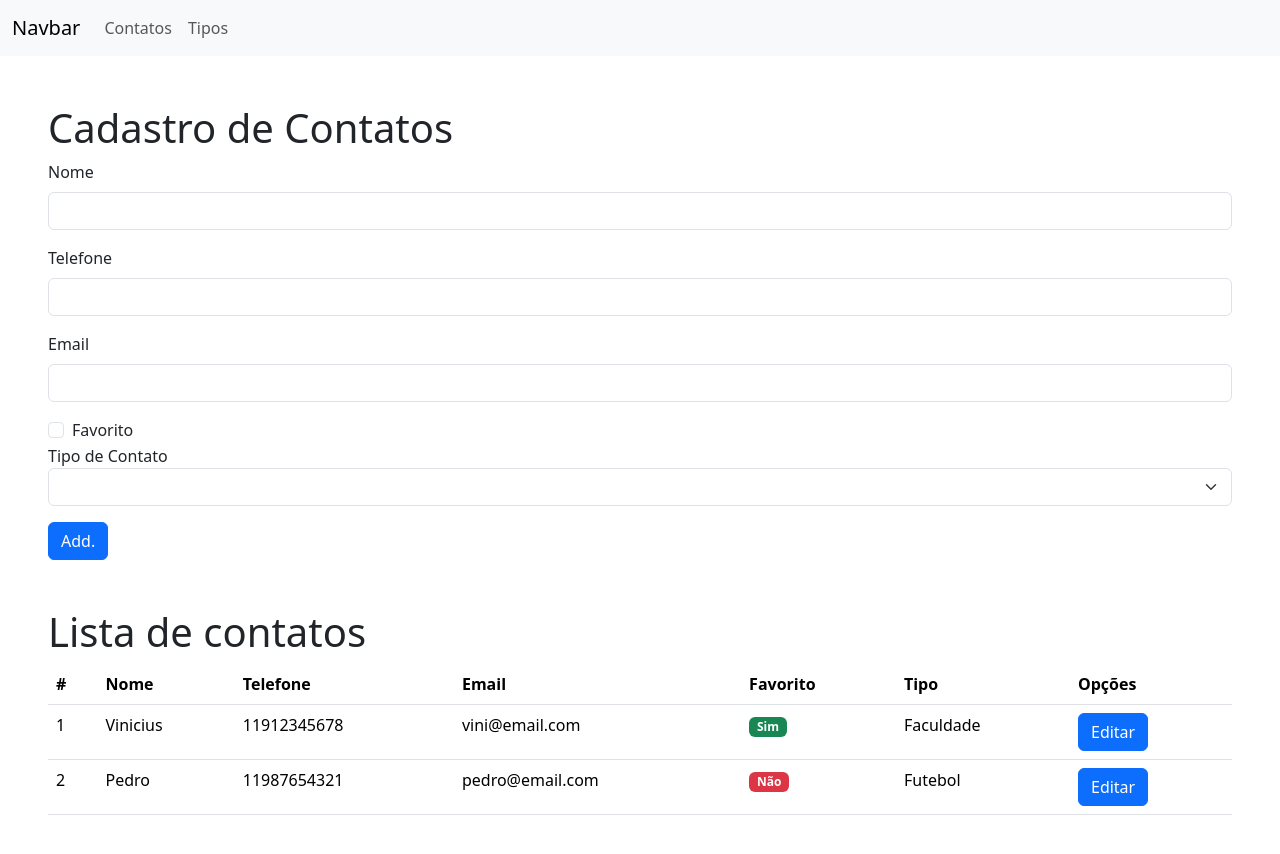
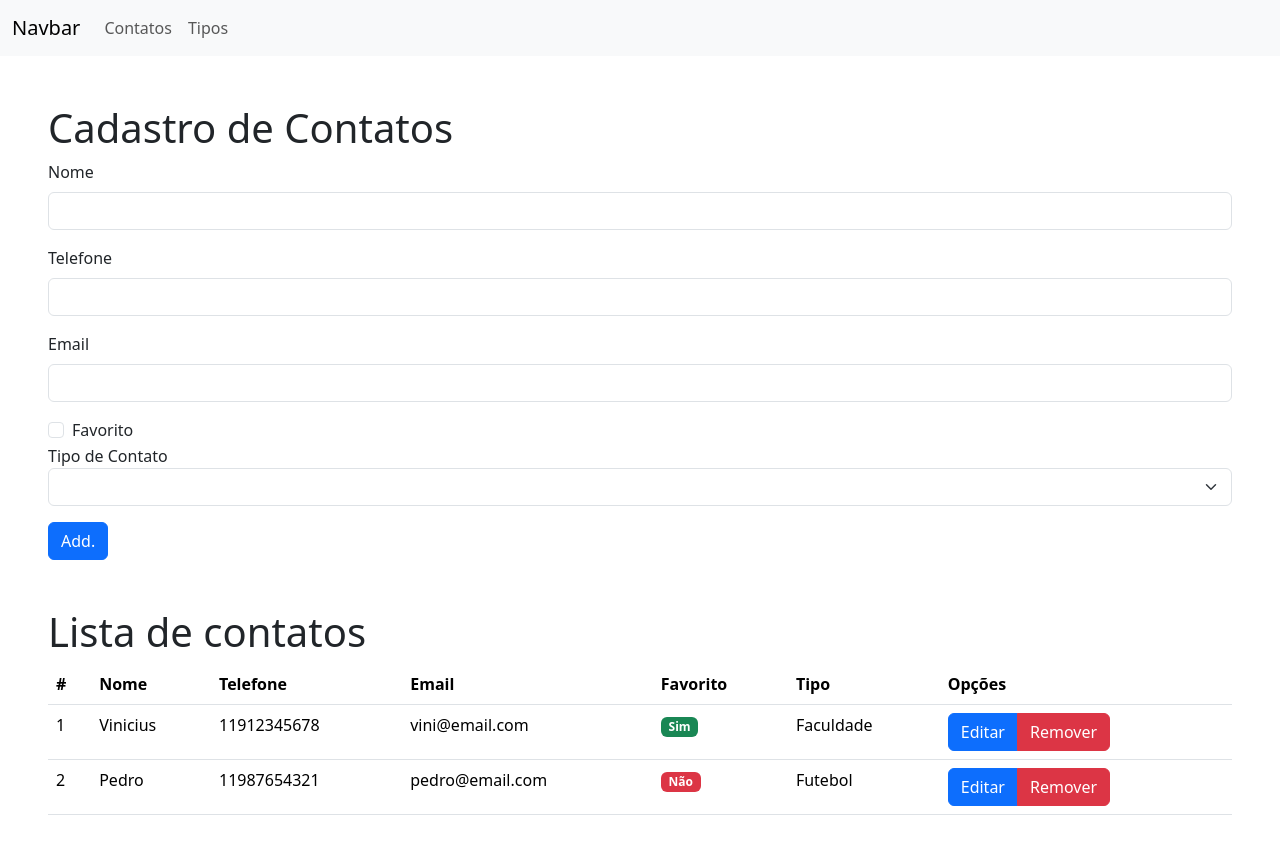
Before and after one commit to vinisvp/Avaliacao-Web-I-2024, an Angular app: page /contacts in a window 1280 px wide. Shown: the top 854 px of the page. Built offline with nearby package versions, Linux system fonts and the light colour scheme; data requests are answered from the project's data file.

Commit message:
Added a remove function for the contacts

```diff
--- a/src/app/features/contacts/contacts.component.html
+++ b/src/app/features/contacts/contacts.component.html
@@ -74,7 +74,12 @@
             </div>
           </td>
           <td>{{getType(contact)?.name}}</td>
-          <td><button type="button" class="btn btn-primary" (click)="edit(contact)">Editar</button></td>
+          <td>
+            <div class="btn-group" role="group">
+              <button type="button" class="btn btn-primary" (click)="edit(contact)">Editar</button>
+              <button type="button" class="btn btn-danger" (click)="remove(contact)">Remover</button>
+            </div>
+          </td>
         </tr>
       </tbody>
     </table>
--- a/src/app/features/contacts/contacts.component.ts
+++ b/src/app/features/contacts/contacts.component.ts
@@ -77,4 +77,10 @@ export class ContactsComponent implements OnInit {
     this.contactsFormGroup.setValue(contact);
     this.isEditing = true;
   }
+
+  remove(contact: Contact){
+    this.contactsService.deleteContact(contact).subscribe({
+      next: () => this.loadContacts()
+    })
+  }
 }
```
